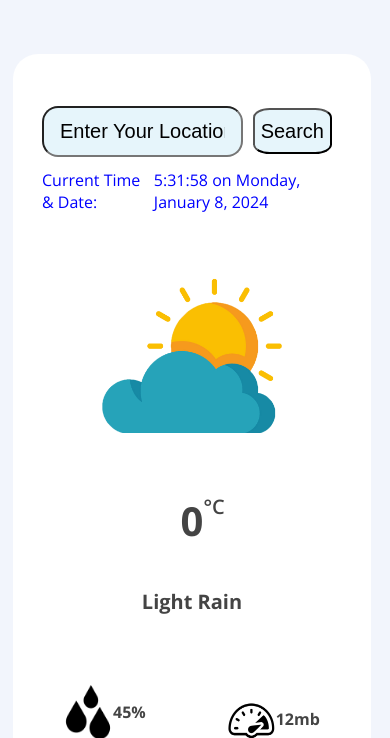
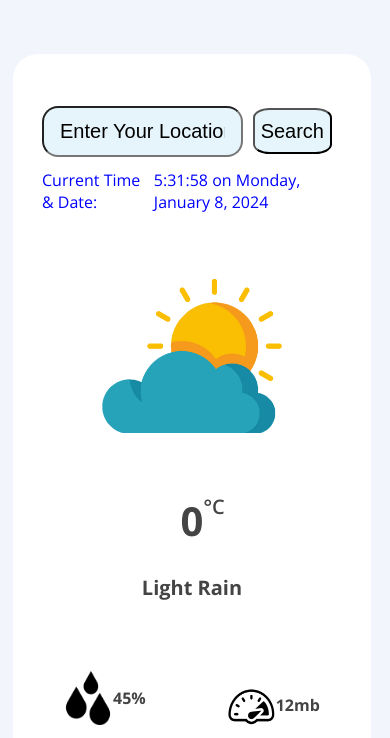
Before and after one commit to TheDharmarajsinh/Weather-Glance-Final, a plain HTML site: page index.html in a window 390 px wide. Shown: the part 73-811 px from the top of the page. Drawn offline with nearby package versions, Linux system fonts and the light colour scheme; files that its build step writes are made by us from their sources; files whose address does not match are found by name.

Commit message:
Update style.css

```diff
--- a/style.css
+++ b/style.css
@@ -861,6 +861,9 @@
         .weather-body .description{
           margin-top: 20px;
         }
+        .weather-box .description{
+        margin-top: -14px;
+        }
 
 
       }
```
